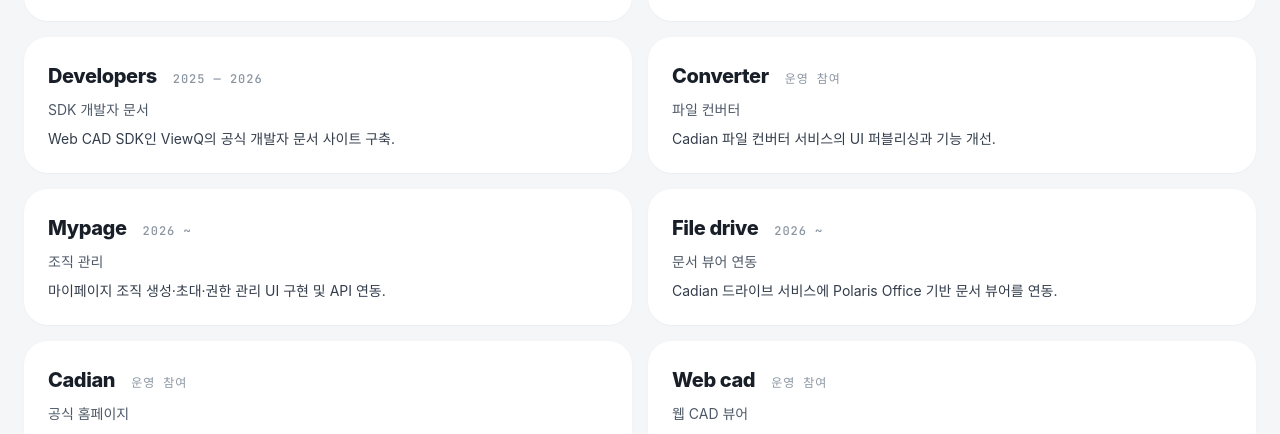
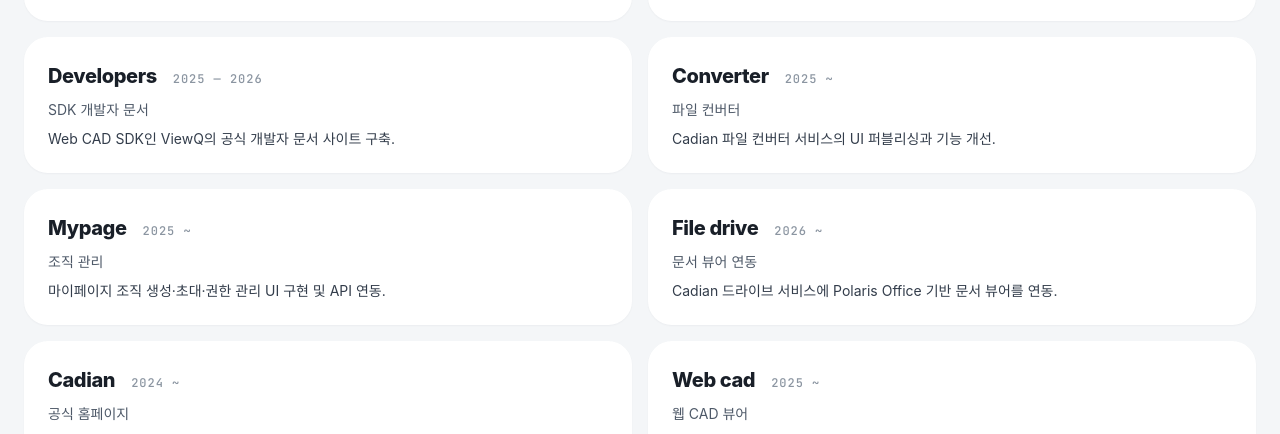
Before and after one commit to soonupy97/soonupy97, a React (Vite) app: page / in a window 1280 px wide. Shown: the part 4085-4519 px from the top of the page. Built offline with nearby package versions, Linux system fonts and the light colour scheme; a web font is replaced by a local one.

Commit message:
refine(data): 프로젝트 연도 통일 및 role 필드 제거
운영 참여 → 실제 연도로 변경, 월 표기 제거, role 필드 삭제

Co-Authored-By: Claude Opus 4.7 (1M context) <noreply@anthropic.com>

```diff
--- a/src/data/portfolio.ts
+++ b/src/data/portfolio.ts
@@ -12,7 +12,6 @@ export type Project = {
   title: string
   description: string
   categories: ProjectCategory[]
-  role: string
   year: string
   link?: string
   accent?: ProjectAccent
@@ -39,8 +38,8 @@ export const projects: Project[] = [
     description:
       'Cadian 공통 UI 라이브러리를 Figma 기반으로 단독 설계·구현. Foundations·Atoms·Blocks·Overlays·Pages 전 영역을 BEM 기반 SCSS와 디자인 토큰 시스템으로 구축.',
     categories: ['Design', 'Publishing'],
-    role: '웹 퍼블리셔 (단독)',
-    year: '2026.04 ~',
+
+    year: '2026 ~',
     link: 'https://design.cadian.com',
     accent: 'purple',
     highlights: [
@@ -56,7 +55,7 @@ export const projects: Project[] = [
     description:
       'Cadian 조직 관리 콘솔의 프론트엔드를 처음부터 구축. 그룹·멤버 관리, SSO 인증, 시리얼·활동 로그, i18n까지 전 기능을 단일 SPA로 구현.',
     categories: ['Design', 'Publishing', 'Frontend'],
-    role: '웹 퍼블리셔 / 프론트엔드',
+
     year: '2024 — 2026',
     link: 'https://organization.cadian.com',
     accent: 'mint',
@@ -73,7 +72,7 @@ export const projects: Project[] = [
     description:
       'Web CAD SDK인 ViewQ의 공식 개발자 문서 사이트 구축. WASM 연동 환경 위에 API 예제 25종을 인터랙티브하게 퍼블리싱하고, ESLint·Prettier·Husky 사내 표준을 자동화.',
     categories: ['Design', 'Publishing', 'Frontend'],
-    role: '웹 퍼블리셔 / 프론트엔드',
+
     year: '2025 — 2026',
     link: 'https://developers.cadian.com',
     accent: 'pink',
@@ -90,8 +89,8 @@ export const projects: Project[] = [
     description:
       'Cadian 파일 컨버터 서비스의 UI 퍼블리싱과 기능 개선. 업로드 UX·글로벌 네비게이션·다국어 텍스트와 아이콘 정비로 한/영 서비스 일관성 확보.',
     categories: ['Publishing'],
-    role: '웹 퍼블리셔',
-    year: '운영 참여',
+
+    year: '2025 ~',
     link: 'https://converter.cadian.com',
     accent: 'coral',
     highlights: [
@@ -107,8 +106,8 @@ export const projects: Project[] = [
     description:
       '마이페이지 조직 생성·초대·권한 관리 UI 구현 및 API 연동. 3단계 위자드, 도메인 debounce 검증, rolecode 권한 표기, SSO authorize 연동까지 담당.',
     categories: ['Publishing', 'Frontend'],
-    role: '프론트엔드 퍼블리셔',
-    year: '2026 ~',
+
+    year: '2025 ~',
     link: 'https://mypage.cadian.com',
     accent: 'blue',
     highlights: [
@@ -124,7 +123,7 @@ export const projects: Project[] = [
     description:
       'Cadian 드라이브 서비스에 Polaris Office 기반 문서 뷰어를 연동. 드라이브 내 뷰어 환경 초기 구축 완료, 현재 Polaris 뷰어 통합 작업 진행 중.',
     categories: ['Frontend', 'Publishing'],
-    role: '프론트엔드 퍼블리셔',
+
     year: '2026 ~',
     link: 'https://file.cadian.com',
     accent: 'yellow',
@@ -139,8 +138,8 @@ export const projects: Project[] = [
     description:
       '캐디안 공식 홈페이지의 콘텐츠 업데이트와 UI 유지보수. GNB·CEO 인사말·제품 비교표 등 다국어 콘텐츠 정비와 모바일 햄버거 메뉴 버그 대응.',
     categories: ['Publishing'],
-    role: '웹 퍼블리셔',
-    year: '운영 참여',
+
+    year: '2024 ~',
     link: 'https://www.cadian.com',
     accent: 'pink',
     highlights: [
@@ -155,8 +154,8 @@ export const projects: Project[] = [
     description:
       'Cadian 웹 CAD 뷰어의 UI 개선과 다국어 번역 정비. 리본 메뉴(스케치) 항목 추가·아이콘 디자인, MTEXT 영역 디자인 수정, 한/영 번역 오류 수정 담당.',
     categories: ['Publishing', 'Design'],
-    role: '웹 퍼블리셔',
-    year: '운영 참여',
+
+    year: '2025 ~',
     link: 'https://web.cadian.com',
     accent: 'mint',
     highlights: [
@@ -171,7 +170,7 @@ export const projects: Project[] = [
     description:
       '이메일/뉴스레터·이벤트 프로모션용 EDM 페이지를 단독 제작. Figma 레이아웃을 이메일 클라이언트 호환 마크업으로 구현하고, cadian-ui 디자인 토큰과 일관성 유지.',
     categories: ['Design', 'Publishing'],
-    role: '웹 퍼블리셔 (단독)',
+
     year: '2024 ~',
     accent: 'coral',
     highlights: [
```
